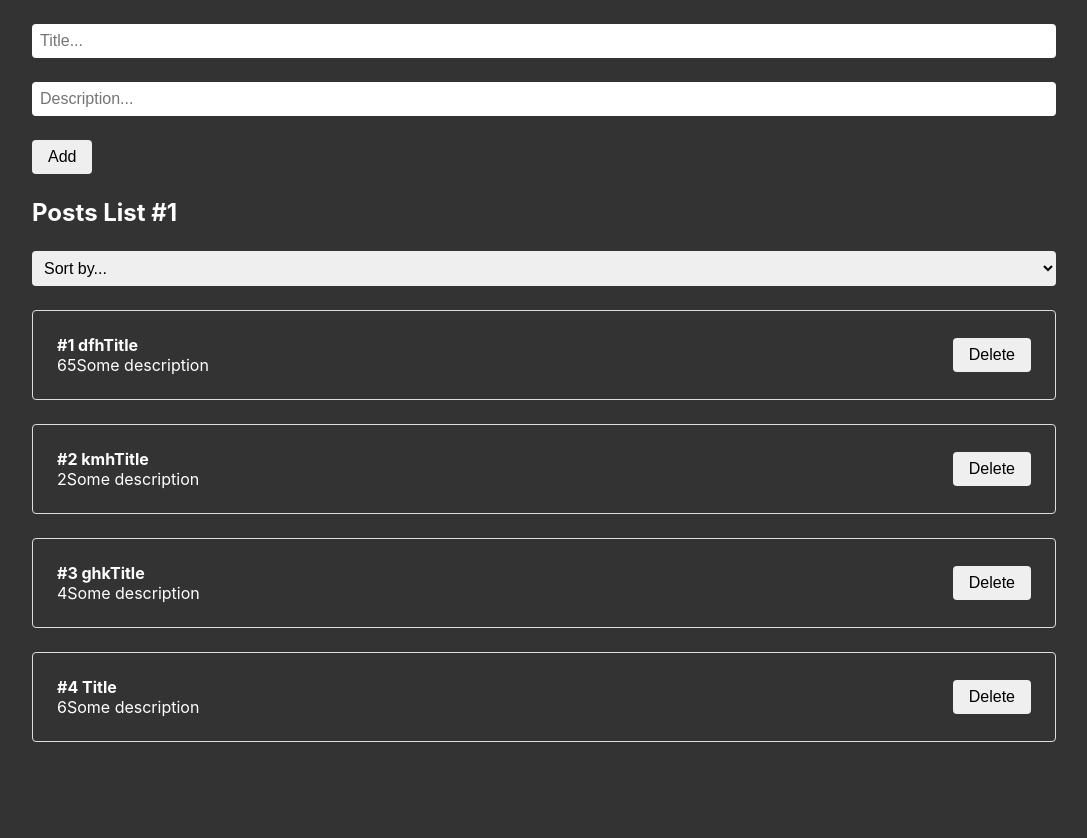
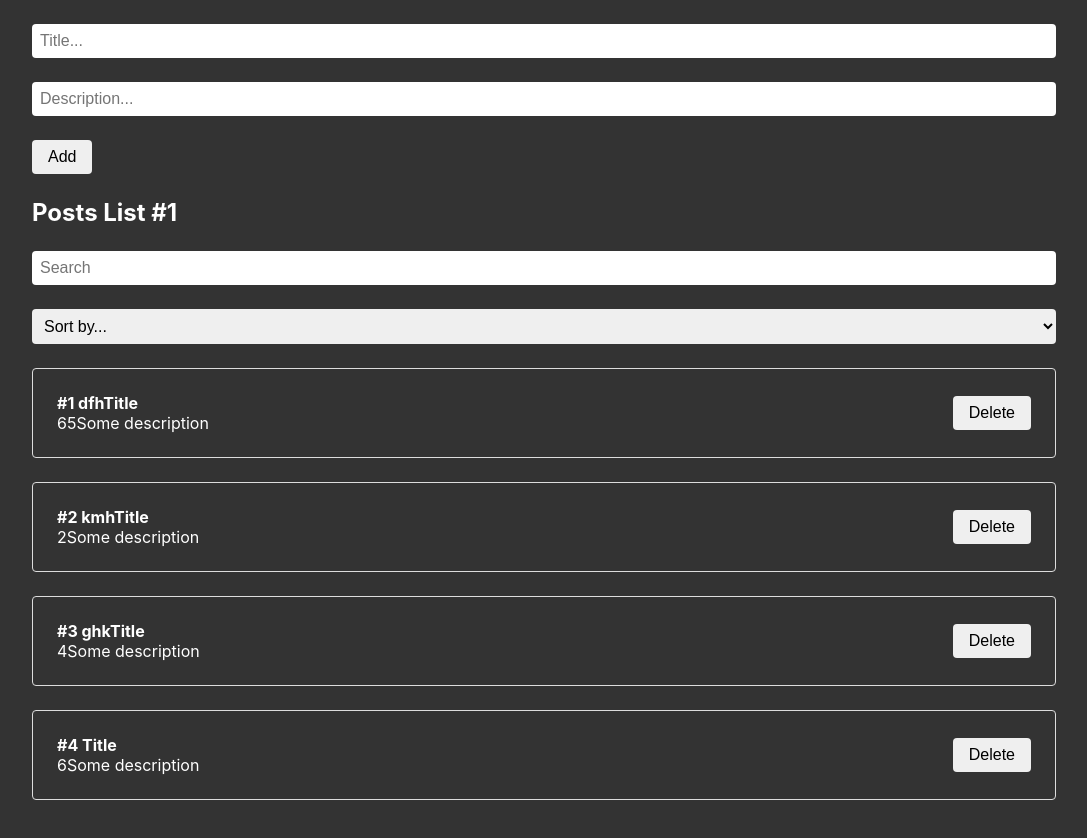
Before and after one commit to aportraitofjoyce/mini-todo-react, a React (Create React App) app: page / in a window 1280 px wide. Shown: the top 838 px of the page, without its empty margins (96-1183 px from the left). Before the commit the page ends 800 px from the top, so only its background shows below. Built offline with nearby package versions, Linux system fonts and the light colour scheme.

Commit message:
Search by title

```diff
--- a/src/App.tsx
+++ b/src/App.tsx
@@ -1,6 +1,5 @@
-import React, {useState} from 'react'
+import React, {useMemo, useState} from 'react'
 import {Posts} from './components/Posts/Posts'
-import {PostForm} from './components/Posts/PostForm'
 
 export type PostsType = {
     id: number
@@ -30,10 +29,28 @@ export const App: React.FC = () => {
         {value: 'description', title: 'Sort by description'}
     ]
 
-    const sortPosts = (option: string) => {
-        setPosts([...posts]
-            .sort((a: StringAsKeyHelper, b: StringAsKeyHelper) => a[option].localeCompare(b[option])))
+    const [selectedOption, setSelectedOption] = useState<string>('')
+    const [searchQuery, setSearchQuery] = useState<string>('')
+
+    const getSortType = (option: string) => {
+        setSelectedOption(option)
     }
+
+    const getSearchQuery = (query: string) => {
+        setSearchQuery(query)
+    }
+
+    const sortedPosts = useMemo(() => {
+        if (selectedOption) {
+            return [...posts]
+                .sort((a: StringAsKeyHelper, b: StringAsKeyHelper) => a[selectedOption].localeCompare(b[selectedOption]))
+        }
+        return posts
+    }, [selectedOption, posts])
+
+    const sortedAndFilteredPosts = useMemo(() => {
+        return sortedPosts.filter(p => p.title.includes(searchQuery))
+    }, [sortedPosts, searchQuery])
 
     const addNewPost = (post: PostsType) => {
         setPosts([...posts, post])
@@ -45,12 +62,15 @@ export const App: React.FC = () => {
 
     return (
         <div className={'app'}>
-            <PostForm onSubmit={addNewPost}/>
-            <Posts posts={posts}
+            <Posts posts={sortedAndFilteredPosts}
                    title={'Posts List #1'}
                    removePost={removePost}
                    options={options}
-                   sortPosts={sortPosts}/>
+                   addNewPost={addNewPost}
+                   selectedOption={selectedOption}
+                   getSortType={getSortType}
+                   searchQuery={searchQuery}
+                   getSearchQuery={getSearchQuery}/>
         </div>
     )
 }
--- a/src/components/Posts/Posts.tsx
+++ b/src/components/Posts/Posts.tsx
@@ -1,25 +1,36 @@
-import React, {useState} from 'react'
+import React from 'react'
 import {PostItem} from './PostItem'
 import {PostsType, SortOptionsType} from '../../App'
 import {PostsSort} from './PostsSort'
+import {PostsSearchForm} from './PostsSearchForm'
+import {PostForm} from './PostForm'
 
 type PostsProps = {
     posts: PostsType[]
     title: string
     removePost: (id: number) => void
     options: SortOptionsType[]
-    sortPosts: (option: string) => void
+    selectedOption: string
+    getSortType: (option: string) => void
+    addNewPost: (post: PostsType) => void
+    searchQuery: string
+    getSearchQuery: (query: string) => void
 }
 
 export const Posts: React.FC<PostsProps> = props => {
-    const {posts, title, removePost, options, sortPosts} = props
+    const {posts, title, removePost, options, selectedOption, addNewPost, getSortType, searchQuery, getSearchQuery} = props
 
     return (
         <div>
+            <PostForm onSubmit={addNewPost}/>
             <h2 style={{margin: '24px 0'}}>{title}</h2>
             {posts.length === 0 && <h3>Упс, посты закончились...</h3>}
 
-            <PostsSort options={options} onChange={sortPosts}/>
+            <PostsSearchForm value={searchQuery} onChange={getSearchQuery}/>
+
+            <PostsSort options={options}
+                       selectedOption={selectedOption}
+                       onChange={getSortType}/>
 
             {posts.map((p, i) =>
                 <PostItem key={p.id}
--- /dev/null
+++ b/src/components/Posts/PostsSearchForm.tsx
@@ -0,0 +1,20 @@
+import React, {ChangeEvent} from 'react'
+
+type PostsSearchFormProps = {
+    value: string
+    onChange: (query: string) => void
+}
+
+export const PostsSearchForm: React.FC<PostsSearchFormProps> = props => {
+    const {value, onChange} = props
+
+    const onChangeHandler = (e: ChangeEvent<HTMLInputElement>) => {
+        onChange(e.target.value)
+    }
+
+    return (
+        <form>
+            <input type='text' placeholder={'Search'} value={value} onChange={onChangeHandler}/>
+        </form>
+    )
+}
--- a/src/components/Posts/PostsSort.tsx
+++ b/src/components/Posts/PostsSort.tsx
@@ -1,17 +1,16 @@
-import React, {ChangeEvent, useState} from 'react'
+import React, {ChangeEvent} from 'react'
 import {SortOptionsType} from '../../App'
 
 type PostsSortProps = {
     options: SortOptionsType[]
+    selectedOption: string
     onChange: (option: string) => void
 }
 
 export const PostsSort: React.FC<PostsSortProps> = props => {
-    const {options, onChange} = props
-    const [selectedOption, setSelectedOption] = useState<string>('')
+    const {options, selectedOption, onChange} = props
 
     const onChangeHandler = (e: ChangeEvent<HTMLSelectElement>) => {
-        setSelectedOption(e.target.value)
         onChange(e.target.value)
     }
 
@@ -19,11 +18,13 @@ export const PostsSort: React.FC<PostsSortProps> = props => {
         <div>
             <select value={selectedOption}
                     onChange={onChangeHandler}>
+
                 <option disabled value=''>Sort by...</option>
                 {options.map(o =>
                     <option key={o.value} value={o.value}>
                         {o.title}
                     </option>)}
+
             </select>
         </div>
     )
```
